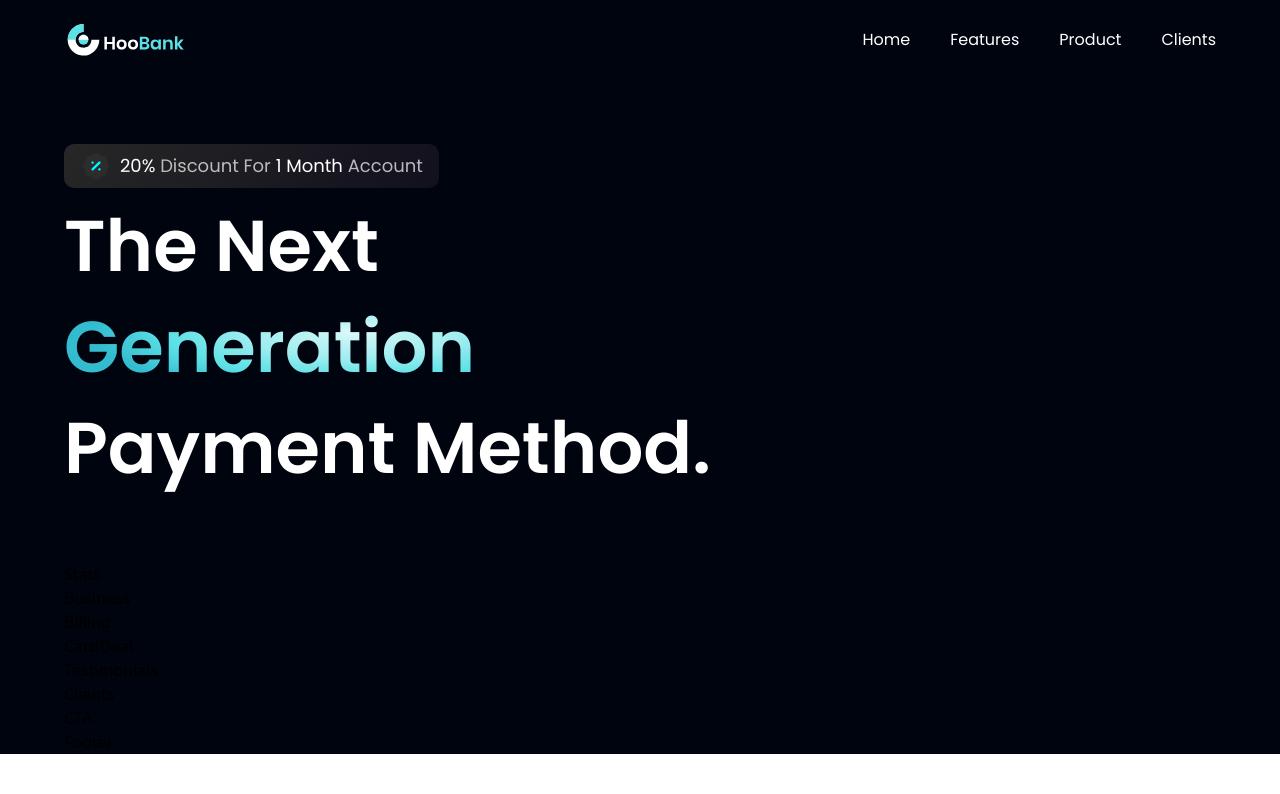
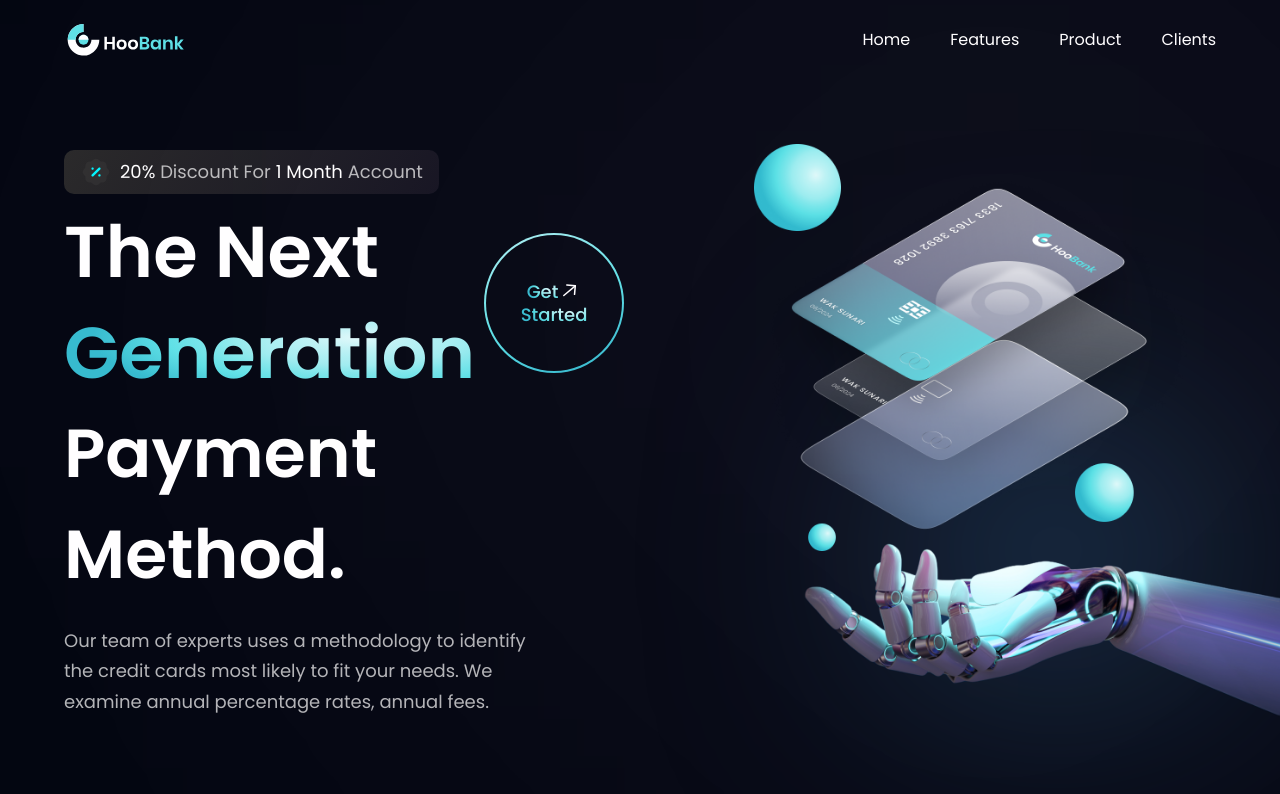
Before and after one commit to saba-ramezani/Bank-App, a React (Vite) app: page / in a window 1280 px wide. Shown: the top 794 px of the page. Built offline with nearby package versions, Linux system fonts and the light colour scheme.

Commit message:
added and styled hero section

```diff
--- a/src/components/GetStarted.jsx
+++ b/src/components/GetStarted.jsx
@@ -1,9 +1,21 @@
-import React from 'react'
+import styles from "../style";
+import { arrowUp } from "../assets";
 
-const GetStarted = () => {
-  return (
-    <div>GetStarted</div>
-  )
-}
+const GetStarted = () => (
+  <div className={`${styles.flexCenter} w-[140px] h-[140px] rounded-full bg-blue-gradient p-[2px] cursor-pointer`}>
+    <div className={`${styles.flexCenter} flex-col bg-primary w-[100%] h-[100%] rounded-full`}>
+      <div className={`${styles.flexStart} flex-row`}>
+        <p className="font-poppins font-medium text-[18px] leading-[23.4px]">
+          <span className="text-gradient">Get</span>
+        </p>
+        <img src={arrowUp} alt="arrow-up" className="w-[23px] h-[23px] object-contain" />
+      </div>
 
-export default GetStarted
+      <p className="font-poppins font-medium text-[18px] leading-[23.4px]">
+        <span className="text-gradient">Started</span>
+      </p>
+    </div>
+  </div>
+);
+
+export default GetStarted;
--- a/src/components/Hero.jsx
+++ b/src/components/Hero.jsx
@@ -1,10 +1,10 @@
-import React from 'react'
-import styles from '../style'
-import { discount, robot } from '../assets'
+import styles from "../style";
+import { discount, robot } from "../assets";
+import GetStarted from "./GetStarted";
 
 const Hero = () => {
   return (
-<section id="home" className={`flex md:flex-row flex-col ${styles.paddingY}`}>
+    <section id="home" className={`flex md:flex-row flex-col ${styles.paddingY}`}>
       <div className={`flex-1 ${styles.flexStart} flex-col xl:px-0 sm:px-16 px-6`}>
         <div className="flex flex-row items-center py-[6px] px-4 bg-discount-gradient rounded-[10px] mb-2">
           <img src={discount} alt="discount" className="w-[32px] h-[32px]" />
@@ -13,16 +13,42 @@
             <span className="text-white">1 Month</span> Account
           </p>
         </div>
+
         <div className="flex flex-row justify-between items-center w-full">
           <h1 className="flex-1 font-poppins font-semibold ss:text-[72px] text-[52px] text-white ss:leading-[100.8px] leading-[75px]">
             The Next <br className="sm:block hidden" />{" "}
-            <span className="text-gradient">Generation</span>{" "} <br />
-            Payment Method.
+            <span className="text-gradient">Generation</span>{" "}
           </h1>
+          <div className="ss:flex hidden md:mr-4 mr-0">
+            <GetStarted />
+          </div>
         </div>
+
+        <h1 className="font-poppins font-semibold ss:text-[68px] text-[52px] text-white ss:leading-[100.8px] leading-[75px] w-full">
+          Payment Method.
+        </h1>
+        <p className={`${styles.paragraph} max-w-[470px] mt-5`}>
+          Our team of experts uses a methodology to identify the credit cards
+          most likely to fit your needs. We examine annual percentage rates,
+          annual fees.
+        </p>
+      </div>
+
+      <div className={`flex-1 flex ${styles.flexCenter} md:my-0 my-10 relative`}>
+        <img src={robot} alt="billing" className="w-[100%] h-[100%] relative z-[5]" />
+
+        {/* gradient start */}
+        <div className="absolute z-[0] w-[40%] h-[35%] top-0 pink__gradient" />
+        <div className="absolute z-[1] w-[80%] h-[80%] rounded-full white__gradient bottom-40" />
+        <div className="absolute z-[0] w-[50%] h-[50%] right-20 bottom-20 blue__gradient" />
+        {/* gradient end */}
+      </div>
+
+      <div className={`ss:hidden ${styles.flexCenter}`}>
+        <GetStarted />
       </div>
     </section>
-  )
-}
+  );
+};
 
-export default Hero
+export default Hero;
```
